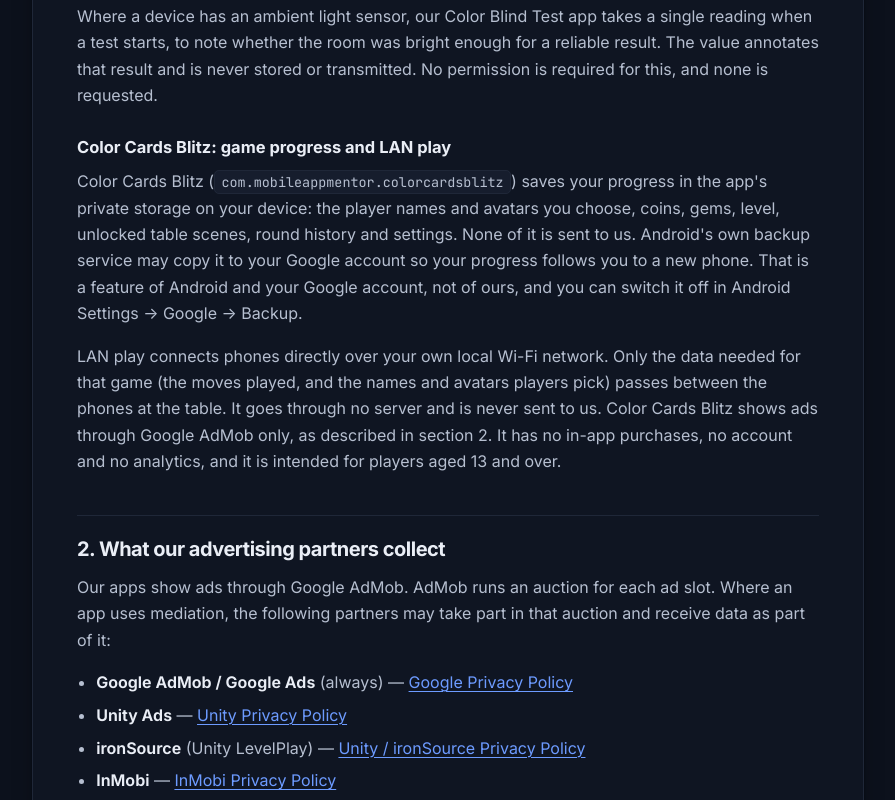
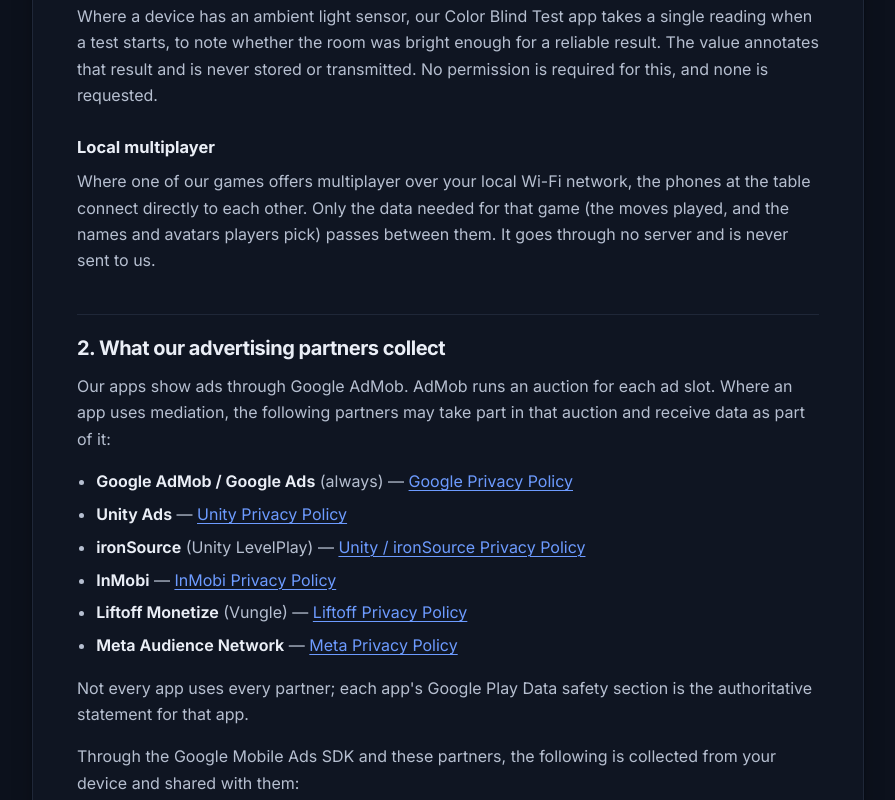
Before and after one commit to prasishgithub/mywebsite2023, a plain HTML site: page index.html in a window 1280 px wide. Shown: the part 8767-9567 px from the top of the page, without its empty margins (192-1087 px from the left). Drawn offline with Linux system fonts and the light colour scheme.

Commit message:
Keep one common privacy policy: replace the app-specific section with general wording
Co-Authored-By: Claude Opus 5.5 <noreply@anthropic.com>

```diff
--- a/index.html
+++ b/index.html
@@ -655,9 +655,8 @@
         <h4>Sensors</h4>
         <p>Where a device has an ambient light sensor, our Color Blind Test app takes a single reading when a test starts, to note whether the room was bright enough for a reliable result. The value annotates that result and is never stored or transmitted. No permission is required for this, and none is requested.</p>
 
-        <h4 id="color-cards-blitz">Color Cards Blitz: game progress and LAN play</h4>
-        <p>Color Cards Blitz (<code>com.mobileappmentor.colorcardsblitz</code>) saves your progress in the app's private storage on your device: the player names and avatars you choose, coins, gems, level, unlocked table scenes, round history and settings. None of it is sent to us. Android's own backup service may copy it to your Google account so your progress follows you to a new phone. That is a feature of Android and your Google account, not of ours, and you can switch it off in Android Settings → Google → Backup.</p>
-        <p>LAN play connects phones directly over your own local Wi-Fi network. Only the data needed for that game (the moves played, and the names and avatars players pick) passes between the phones at the table. It goes through no server and is never sent to us. Color Cards Blitz shows ads through Google AdMob only, as described in section 2. It has no in-app purchases, no account and no analytics, and it is intended for players aged 13 and over.</p>
+        <h4>Local multiplayer</h4>
+        <p>Where one of our games offers multiplayer over your local Wi-Fi network, the phones at the table connect directly to each other. Only the data needed for that game (the moves played, and the names and avatars players pick) passes between them. It goes through no server and is never sent to us.</p>
 
         <h3 id="partners">2. What our advertising partners collect</h3>
         <p>Our apps show ads through Google AdMob. AdMob runs an auction for each ad slot. Where an app uses mediation, the following partners may take part in that auction and receive data as part of it:</p>
@@ -709,7 +708,7 @@
         <h4>Consent</h4>
         <p>Where the law requires it — the European Economic Area, the United Kingdom, Switzerland, and several US states — our apps show Google's certified consent form (the Google User Messaging Platform, an IAB TCF v2 Consent Management Platform) the first time you run them. You decide there whether your data may be used for personalised advertising, and nothing is requested from any ad network until you have.</p>
         <p>Your decision is forwarded to every advertising partner listed above, not just to Google. If you refuse, the app keeps working and you will see non-personalised ads instead.</p>
-        <p>You can change that decision at any time, from inside the app, at <strong>Settings → Privacy options</strong> (in Color Cards Blitz it is <strong>Settings → Ad privacy</strong>). Where a form is required by law, that row is always present, and changing your answer takes effect immediately.</p>
+        <p>You can change that decision at any time, from inside the app, at <strong>Settings → Privacy options</strong> (called <strong>Settings → Ad privacy</strong> in some apps). Where a form is required by law, that row is always present, and changing your answer takes effect immediately.</p>
 
         <h4>Your advertising ID</h4>
         <p>Android lets you reset your advertising ID, or delete it altogether, from <strong>Settings → Privacy → Ads</strong> (<strong>Settings → Google → Ads</strong> on some devices). Deleting it stops our apps and their advertising partners receiving it at all.</p>
```
Also changed, not shown: privacy-policy/index.html (+3 -4 lines).
